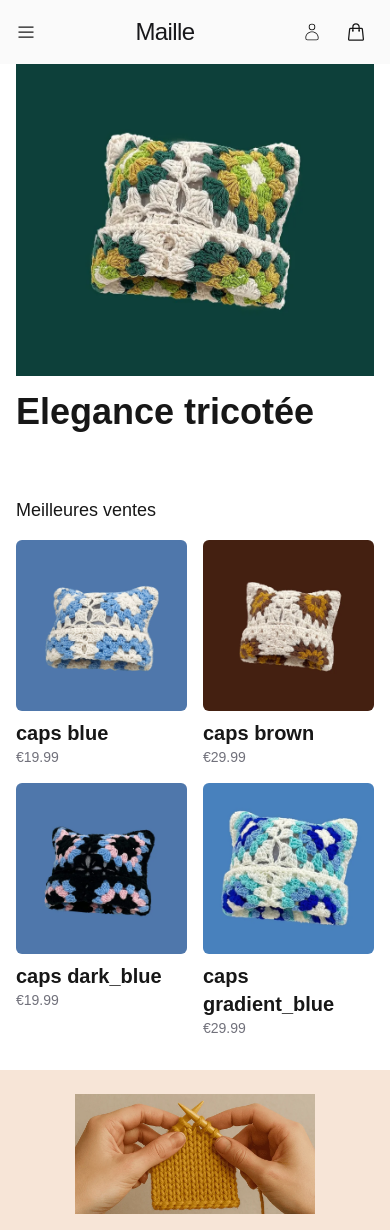
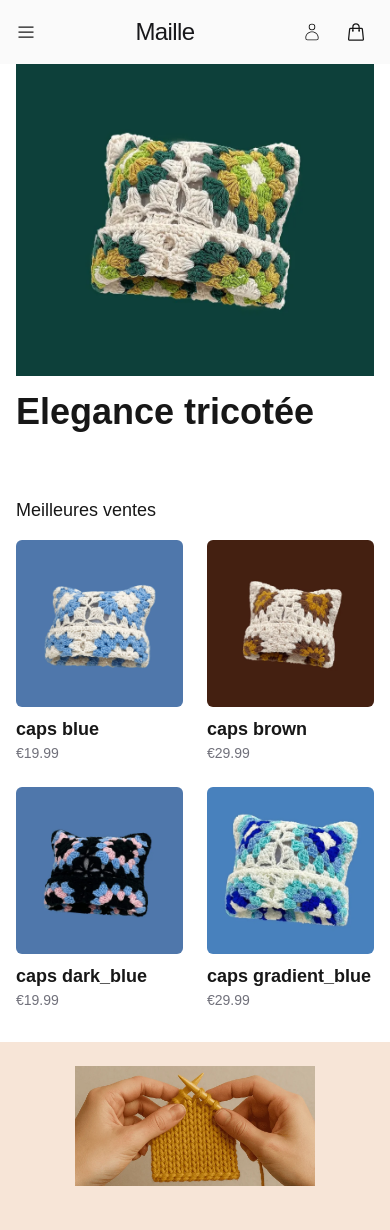
Before and after one commit to karimoucisse/maille_commerce, a Next.js app: page / in a window 390 px wide. Shown: the top 1230 px of the page. Built offline with nearby package versions, Linux system fonts and the light colour scheme.

Commit message:
add cahnge in code

```diff
--- a/components/product/ProductCard.tsx
+++ b/components/product/ProductCard.tsx
@@ -23,7 +23,7 @@ const ProductCard = ({ product, priority = false }: Props) => {
           />
         </div>
         <div >
-          <h2 className="text-xl font-semibold">{product.name}</h2>
+          <h2 className="text-lg sm:text-xl font-semibold">{product.name}</h2>
           <p className="text-sm text-zinc-500">€{product.price}</p>
         </div>
       </div>
--- a/components/product/ProductList.tsx
+++ b/components/product/ProductList.tsx
@@ -3,7 +3,7 @@ import ProductCard from "./ProductCard";
 
 const ProductList = ({ products }: { products: Product[] }) => {
   return (
-    <div className="grid grid-cols-2 gap-4 md:grid-cols-4 lg:grid-cols-4">
+    <div className="grid grid-cols-2 gap-6 md:grid-cols-4 lg:grid-cols-4">
       {products.map((product, index) => (
         <ProductCard key={product.id} product={product} priority={index < 4} />
       ))}
```
